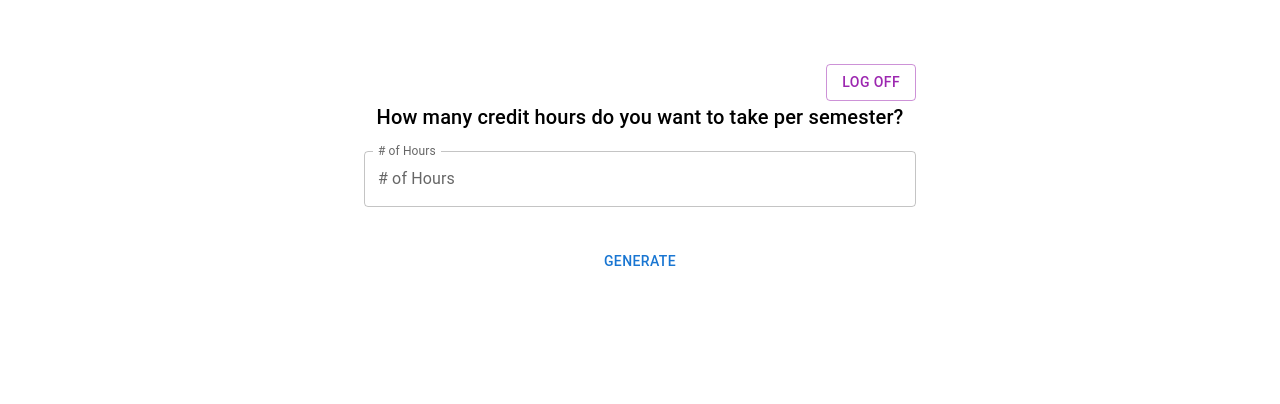
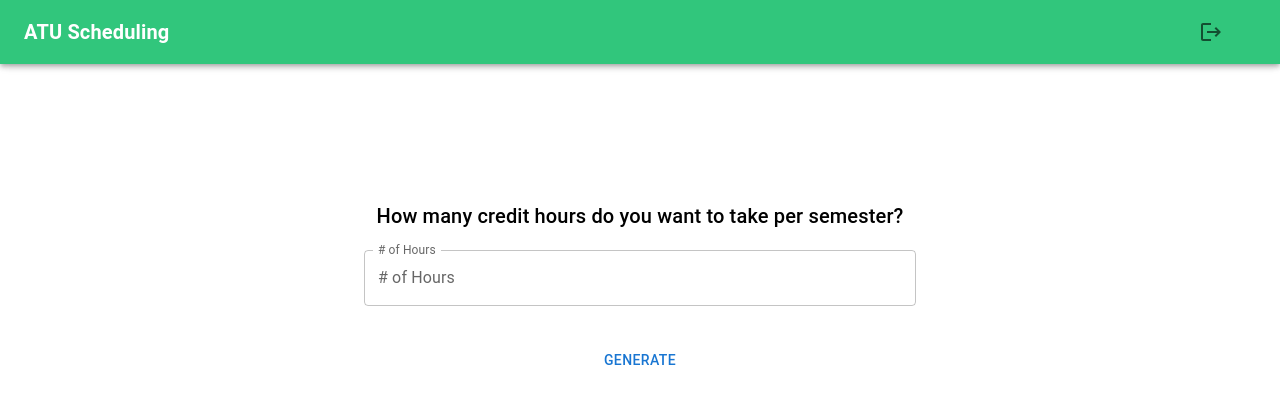
Before and after one commit to The-Four-Russketeers/FrontEndStuff, a React (Create React App) app: page /home in a window 1280 px wide. Shown: the top 404 px of the page. Built offline with nearby package versions, Linux system fonts and the light colour scheme.

Commit message:
Made a navbar
Got a little navbar going that we can mess around with in the future and stuff.

```diff
--- a/src/Components/form.js
+++ b/src/Components/form.js
@@ -2,12 +2,11 @@ import React, { useState } from 'react';
 import TextField from '@mui/material/TextField';
 import Button from '@mui/material/Button';
 import Container from '@mui/material/Container';
-import { Box, CssBaseline } from '@mui/material';
+import { Box} from '@mui/material';
 import Typography from '@mui/material/Typography';
 import InputLabel from '@mui/material/InputLabel';
 import FormControl from '@mui/material/FormControl';
 import Stack from '@mui/material/Stack';
-import Grid from '@mui/material/Grid';
 import { useNavigate } from 'react-router-dom';
 
 
@@ -17,19 +16,19 @@ export default function Form() {
 
   const history = useNavigate();
 
-  const handleLogOff = () => {
+  const handleGenerateSchedules = () => {
     // Add logic to handle log off
-    console.log('Logged off');
+    console.log('switched to showSchedules');
 
-    // Perform any additional log off operations (e.g., clear session, user data)
+
 
     // Redirect the user to the login page
-    history('/login'); // Replace '/login' with the appropriate login route
+    history('/schedules'); // Replace '/login' with the appropriate login route
   };
         return (
 
 
-    <Container maxWidth="sm">
+    <Container maxWidth="sm" style={{ marginTop: '200px' }}>
 
     <Box
         sx={{
@@ -43,11 +42,6 @@ export default function Form() {
 
           }}
           >
-        <Grid container justifyContent="flex-end">
-          <Button onClick={handleLogOff} variant="outlined" color="secondary">
-          Log Off
-          </Button>
-        </Grid>
         <Typography component="h1" variant="h6">How many credit hours do you want to take per semester?</Typography>
         <br/>
         <FormControl fullWidth>
@@ -69,7 +63,7 @@ export default function Form() {
         <br/>
         <br/>
         <Stack spacing={2} direction="row">
-            <Button variant="text">Generate</Button>
+            <Button variant="text" onClick={handleGenerateSchedules}>Generate</Button>
 
         </Stack>
         </Box>
--- /dev/null
+++ b/src/Components/navbar.js
@@ -0,0 +1,28 @@
+import React from 'react';
+import LogoutIcon from '@mui/icons-material/Logout';
+import { Toolbar, Typography, AppBar, Tabs, Tab } from '@mui/material';
+import { useNavigate } from 'react-router-dom';
+
+export default function Navbar() {
+
+    const history = useNavigate();
+    const handleLogOff = () => {
+        console.log('Logged off');
+        history('/login');
+    };
+
+  return (
+    <React.Fragment>
+        <AppBar sx = {{background:'#31c67c' }}>
+            <Toolbar>
+                <Typography variant="h6" style={{ fontWeight: 'bold' }}>ATU Scheduling</Typography>
+
+                <Tabs sx = {{marginLeft: 'auto'}} textColors = 'inherit'>
+                <Tab icon={<LogoutIcon />} onClick={handleLogOff} />
+
+                </Tabs>
+            </Toolbar>
+        </AppBar>
+    </React.Fragment>
+  )
+}
--- a/src/Pages/Home.js
+++ b/src/Pages/Home.js
@@ -1,10 +1,12 @@
 import React from "react";
-import Form from '../Components/form'
+import Form from '../Components/form';
+import Navbar from '../Components/navbar';
+
 export default function Home() {
     return (
       <div>
 
-
+        <Navbar/>
         <Form />
 
 
--- a/src/Pages/Schedules.js
+++ b/src/Pages/Schedules.js
@@ -1,11 +1,15 @@
 import react from "react";
 import TablePaginationActions from "../Components/output";
+import Navbar from '../Components/navbar';
 
 export default function Schedules(){
     return(
         <div>
-        <TablePaginationActions/>
-    </div>
+            <Navbar/>
+            <TablePaginationActions/>
+        </div>
+
+
     )
 
 }
```
